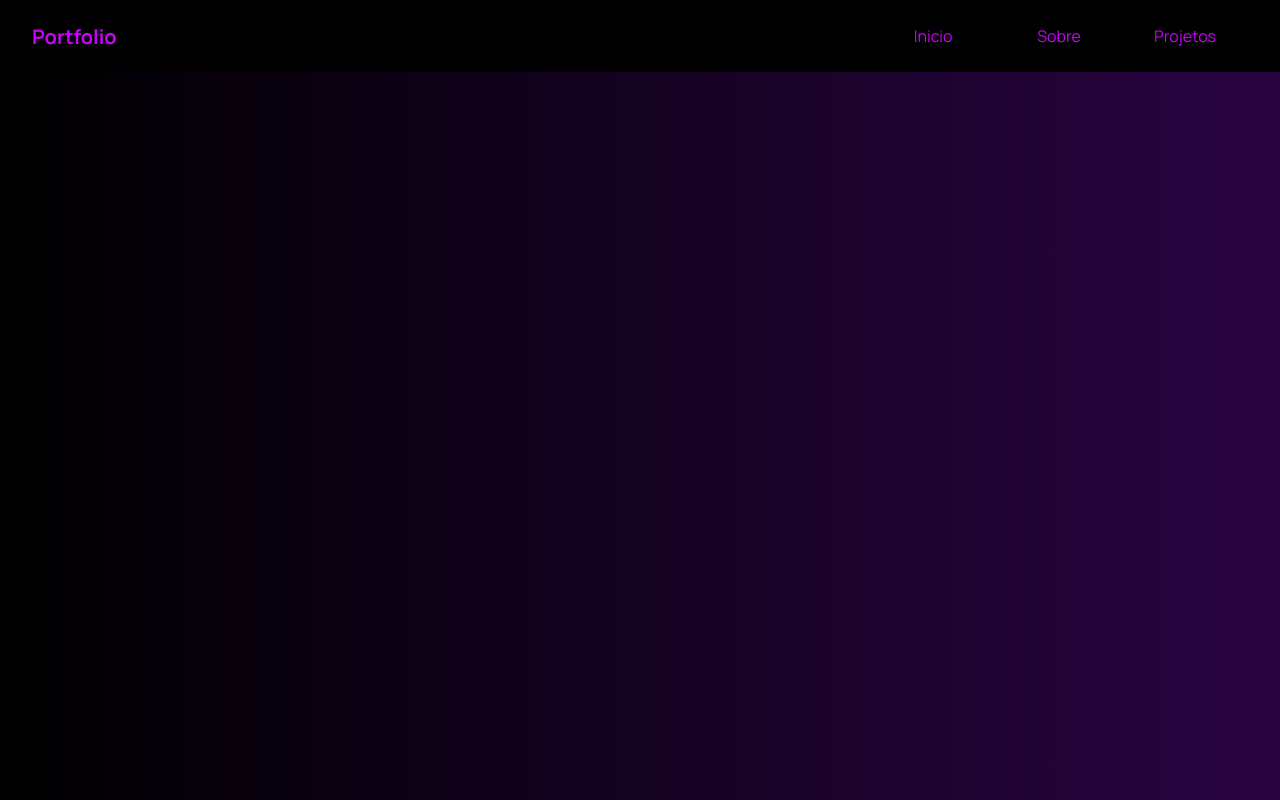
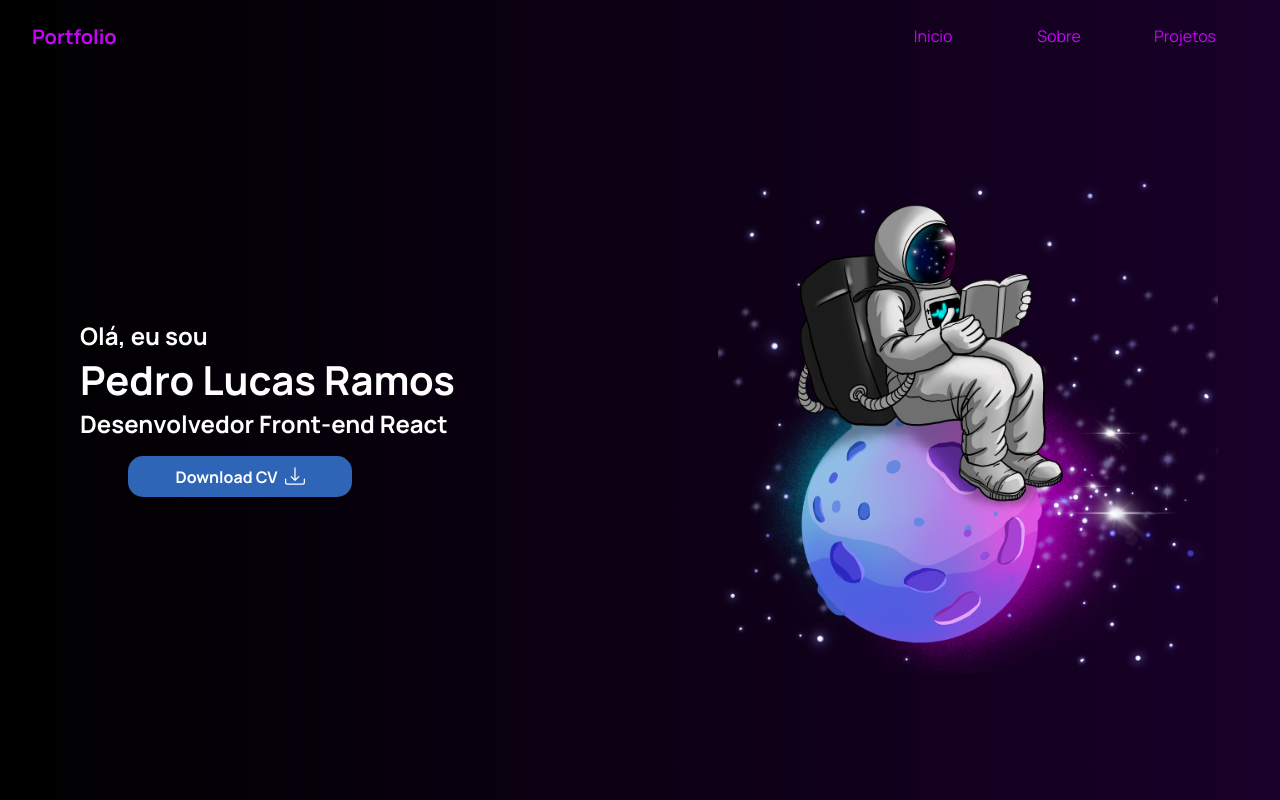
Before and after one commit to pmramoss/pr_portfolio, a React (Create React App) app: page / in a window 1280 px wide. Shown: the top 800 px of the page. Built offline with nearby package versions, Linux system fonts and the light colour scheme.

Commit message:
home completo

```diff
--- a/src/App.tsx
+++ b/src/App.tsx
@@ -1,9 +1,11 @@
 import Header from "./components/Header";
+import Home from "./components/Home";
 
 export default function App( ){
   return (
-    <div>
+    <>
       <Header />
-    </div>
+      <Home />
+    </>
   )
 }
--- a/src/components/Header/Header.module.scss
+++ b/src/components/Header/Header.module.scss
@@ -2,7 +2,6 @@
 
 .header {
      height: 72px;
-     background: black;
      color: $text2;
      position: fixed;
      z-index: 1000;
@@ -80,7 +79,7 @@
           height: 100%;
 
           transition: .3s ease color;
-          &:hover {
+          &:hover{
                color: $text3;
           }
      }
--- /dev/null
+++ b/src/components/Home/Home.module.scss
@@ -0,0 +1,197 @@
+@import "../../styles/variables.scss";
+
+.home {
+     @include centralize;
+     color: white;
+     height: 100vh;
+     @include breakpoint(xs){
+          flex-direction: column
+     }
+     @include breakpoint(md){
+          flex-direction: row-reverse
+     }
+
+     &__image {
+          @include centralize;
+          @include breakpoint(xs){
+               width: 100%;
+               img {
+                    margin-top: 5rem;
+                    margin-left: 2rem;
+                    width: 250px;
+                    height: 250px;
+               }
+          }
+          @include breakpoint(xms){
+               width: 100%;
+
+               img {
+                    margin: 11rem 0 0 1rem;
+                    width: 300px;
+                    height: 300px;
+               }
+          }
+          @include breakpoint(sm){
+               width: 100%;
+               img{
+                    width: 400px;
+                    height: 400px;
+               }
+          }
+          @include breakpoint(md){
+               width: 100%;
+               height: 50%;
+               img{
+                    margin-top: 3rem;
+                    width: 400px;
+                    height: 400px;
+               }
+          }
+          @include breakpoint(lg){
+               width: 100%;
+               height: 50%;
+               img{
+                    width: 500px;
+                    height: 500px;
+               }
+          }
+          @include breakpoint(xl){
+               width: 100%;
+               height: 70%;
+               img{
+                    width: 900px;
+                    height: 900px;
+               }
+          }
+     }
+
+     &__text {
+          @include centralize;
+          a{
+               display: flex;
+               justify-content: center;
+               background-color: $bg2;
+               border-radius: 15px;
+               padding: 0.6rem;
+               color: $text;
+               font-family: $font-family;
+               font-weight: 700;
+
+               & > svg{
+                    justify-items: center;
+                    font-size: 20px;
+                    margin-left: 7px;
+               }
+          }
+          @include breakpoint(xs){
+               width: 100%;
+               height: 50%;
+               display: flex;
+               justify-content: flex-start;
+               align-items: baseline;
+               flex-direction: column;
+               padding: 1.5rem 0;
+
+               h1 {
+                    font-size: 25px;
+               }
+
+               h3 {
+                    font-size: 18px;
+               }
+
+               a{
+                    width: 60%;
+                    margin: 1rem 0 0 4rem;
+                    font-size: 16px;
+               }
+          }
+          @include breakpoint(xms){
+               width: 80%;
+               height: 50%;
+               display: flex;
+               align-items: baseline;
+               flex-direction: column;
+
+               a{
+                    width: 50%;
+                    margin: 1rem 0 0 6rem;
+                    font-size: 16px;
+               }
+          }
+          @include breakpoint(sm){
+               width: 100%;
+               display: flex;
+               justify-content: flex-start;
+               align-items: baseline;
+               flex-direction: column;
+               margin-top: 1rem;
+
+               h1 {
+                    font-size: 40px;
+               }
+
+               h3 {
+                    font-size: 24px;
+               }
+
+               a{
+                    width: 40%;
+                    margin: 1rem 0 0 13.5rem;
+                    font-size: 16px;
+               }
+          }
+          @include breakpoint(md){
+               width: 100%;
+               height: 50%;
+               display: flex;
+               justify-content: center;
+               align-items: flex-start;
+               flex-direction: column;
+
+               h1 {
+                    margin-left: 5rem;
+                    font-size: 40px;
+               }
+
+               h3 {
+                    margin-left: 5rem;
+                    font-size: 24px;
+               }
+
+               a{
+                    width: 45%;
+                    margin: 1rem 0 0 8rem;
+                    font-size: 16px;
+               }
+          }
+          @include breakpoint(lg){
+               a{
+                    width: 35%;
+                    font-size: 16px;
+               }
+          }
+          @include breakpoint(xl){
+               width: 100%;
+               height: 70%;
+               display: flex;
+               justify-content: center;
+               align-items: baseline;
+               flex-direction: column;
+
+               h1 {
+                    font-size: 50px;
+               }
+
+               h3 {
+                    font-size: 35px;
+               }
+
+               a{
+                    width: 40%;
+                    margin: 1rem 0 0 13.5rem;
+                    font-size: 24px;
+               }
+          }
+     }
+}
--- /dev/null
+++ b/src/components/Home/index.tsx
@@ -0,0 +1,19 @@
+import styles from "./Home.module.scss";
+import ast from "../../assets/ast1.png";
+import { BsDownload } from "react-icons/bs"
+
+export default function Home( ){
+     return(
+          <div className={styles.home}>
+               <div className={styles.home__image}>
+                    <img src={ast} alt="" />
+               </div>
+               <div className={styles.home__text}>
+                    <h3>Olá, eu sou</h3>
+                    <h1>Pedro Lucas Ramos</h1>
+                    <h3>Desenvolvedor Front-end React</h3>
+                    <a href="">Download CV <BsDownload /></a>
+               </div>
+          </div>
+     )
+}
--- a/src/styles/variables.scss
+++ b/src/styles/variables.scss
@@ -4,7 +4,7 @@ $font-family: 'Manrope', sans-serif;
 $text: rgb(255, 255,255);
 $text2: rgb(204, 0, 255);
 $text3: #f2bef5;
-$bg1: linear-gradient(90deg, #000000 0%, #290442 100%);
+$bg1: linear-gradient(90deg, #000000 0%, #190029 100%);
 $bg2: rgb(47, 101, 182);
 
 $spacing-sm: 8px;
@@ -12,8 +12,9 @@ $spacing-md: 16px;
 $spacing-lg: 32px;
 
 //breakpoins
+$xs: 0;
 $xms: 480px;
-$sm: 600px;
+$sm: 768px;
 $md: 960px;
 $lg: 1224px;
 $xl: 1920px;
@@ -25,6 +26,11 @@ $xl: 1920px;
 }
 
 @mixin breakpoint($point){
+     @if $point == xs {
+          @media (min-width: $xs) {
+               @content;
+          }
+     }
      @if $point == xms {
           @media (min-width: $xms) {
                @content;
```
Also changed, not shown: src/assets/ast1.png (added), src/assets/sob1.png (added).
